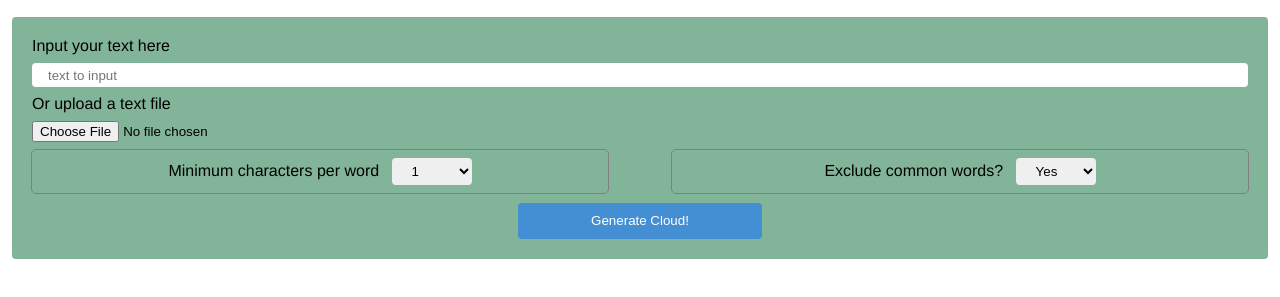
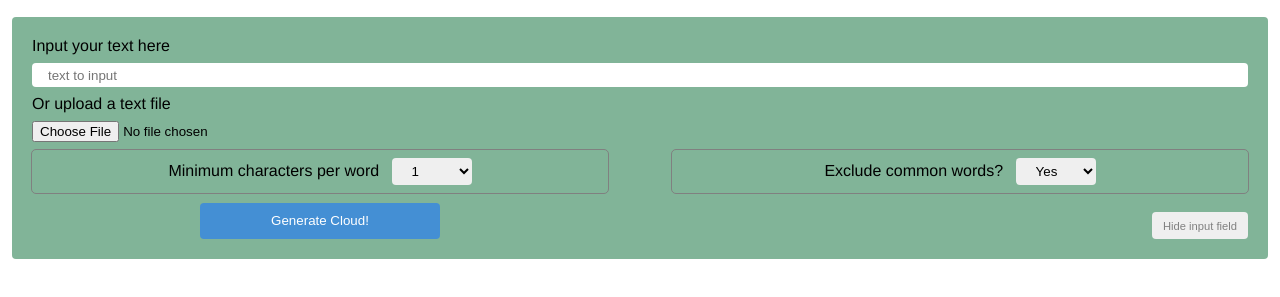
Before and after one commit to jmolasky/project-1-word-cloud, a plain HTML site: page index.html in a window 1280 px wide. Shown: the part 123-420 px from the top of the page. Drawn offline with nearby package versions, Linux system fonts and the light colour scheme.

Commit message:
wip: added hide input field button

```diff
--- a/index.html
+++ b/index.html
@@ -43,8 +43,8 @@
                 </div>
             </div>
             <div id="button">
-                <input type="submit" value="Generate Cloud!">
-                <!-- <input type="submit" value="Hide input field"> -->
+                <input type="submit" value="Generate Cloud!" id="gen-cloud">
+                <input type="submit" value="Hide input field" id="collapse">
             </div>
         </form>
     </header>
--- a/style.css
+++ b/style.css
@@ -41,18 +41,37 @@
      cursor: pointer;
  }
 
+ #button {
+    display: grid;
+    grid-template-columns: 3fr 1fr;
+    gap: 2rem;
+}
+
  input[type=submit] {
     width: 100%;
     margin-top: .625rem;
     padding: .5rem;
-    color: white;
-    background-color: #3083e9bf;
     border: none;
     border-radius: 4px;
     cursor: pointer;
+ }
+
+input#gen-cloud {
+    color: white;
+    background-color: #3083e9bf;
 }
 
-input[type=submit]:hover {
+input#collapse {
+    color: grey;
+    font-size: .7rem;
+}
+
+input#collapse:hover {
+    background-color: #cacdcb;
+}
+
+
+input#gen-cloud:hover {
     background-color: #2664e9cb;
 }
 
@@ -67,15 +86,35 @@ input[type=submit]:hover {
 
  }
 
- label {
-     font-size: 1rem;
+ @media screen and (max-width: 27rem) {
+
+     #button {
+         gap: .5rem;
+     }
  }
 
  @media screen and (min-width: 50rem) {
-     input[type=submit] {
-         width: 20%;
+
+    #button {
+        grid-template-columns: 1fr 1fr;
+        gap: 4rem;
+    }
+
+     input#gen-cloud {
          height: 2.25rem;
-     }
+         width: 45%;
+         justify-self: center;
+         max-width: 15rem;
+    }
+
+     input#collapse {
+         font-size: .7rem;
+         height: 1.7rem;
+         width: 35%;
+         justify-self: end;
+         align-self: end;
+         max-width: 6rem;
+    }
 
      #selects {
          display: grid;
@@ -88,7 +127,6 @@ input[type=submit]:hover {
          outline: 1px solid grey;
          border-radius: 4px;
          text-align: center;
-
      }
 
      .select {
@@ -97,7 +135,4 @@ input[type=submit]:hover {
          max-width: 5rem;
      }
 
-     #button {
-         text-align: center;
-     }
  }
```
